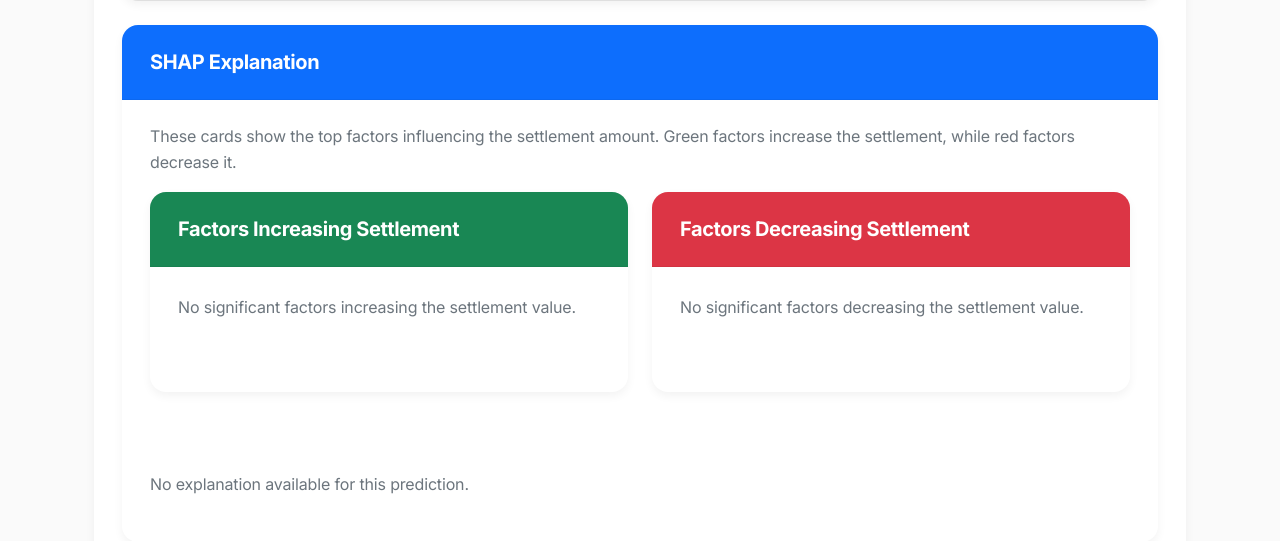
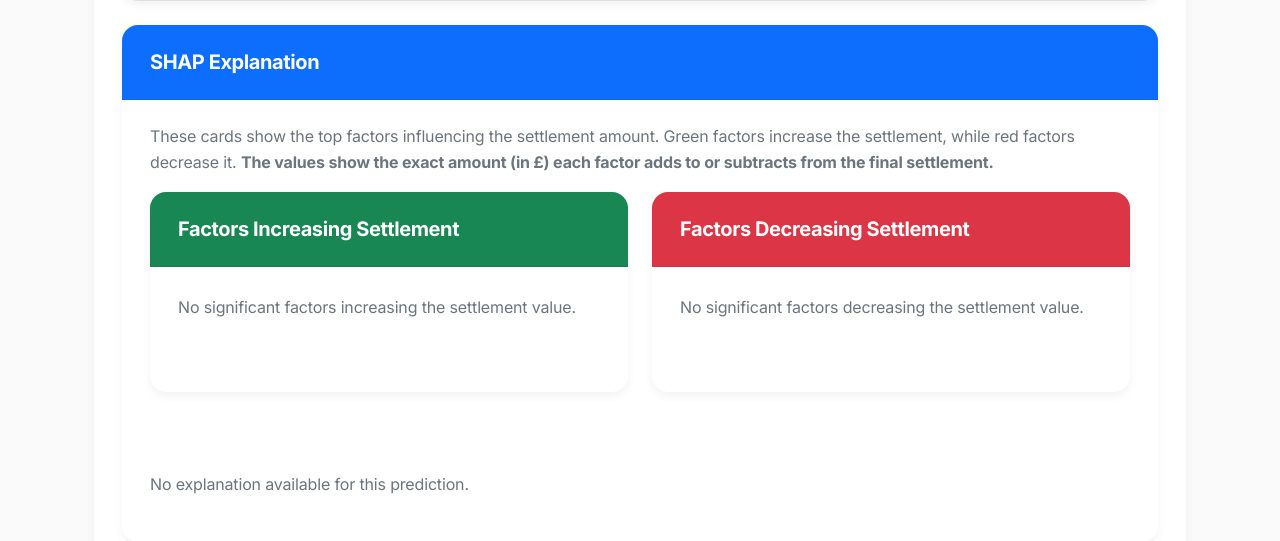
Before and after one commit to TaiSohTan/DESD-AI, a Django app: template api/templates/predictions/prediction_detail.html in a window 1280 px wide. Shown: the part 1068-1609 px from the top of the page. Run offline with Django 5.2, Linux system fonts and the light colour scheme; the template is opened without the code that fills it, so the values that code supplies are empty.

Commit message:
DESD FINALIZED

```diff
--- a/api/templates/predictions/aiengineer_prediction_detail.html
+++ b/api/templates/predictions/aiengineer_prediction_detail.html
@@ -250,6 +250,7 @@
                 <p class="text-muted mb-3">
                     These cards show the top factors influencing the settlement amount.
                     Green factors increase the settlement, while red factors decrease it.
+                    <strong>The values show the exact amount (in £) each factor adds to or subtracts from the final settlement.</strong>
                 </p>
                 <div class="row mb-4">
                     <!-- Increasing Factors (Green) -->
--- a/api/templates/predictions/prediction_detail.html
+++ b/api/templates/predictions/prediction_detail.html
@@ -185,6 +185,7 @@
                     <p class="text-muted mb-3">
                         These cards show the top factors influencing the settlement amount.
                         Green factors increase the settlement, while red factors decrease it.
+                        <strong>The values show the exact amount (in £) each factor adds to or subtracts from the final settlement.</strong>
                     </p>
                     <div class="row mb-4">
                         <!-- Increasing Factors (Green) -->
--- a/api/templates/predictions/prediction_result.html
+++ b/api/templates/predictions/prediction_result.html
@@ -198,6 +198,7 @@
             <p class="text-muted mb-3">
                 These cards show the top factors influencing the settlement amount.
                 Green factors increase the settlement, while red factors decrease it.
+                <strong>The values show the exact amount (in £) each factor adds to or subtracts from the final settlement.</strong>
             </p>
             <div class="row mb-4">
                 <!-- Increasing Factors (Green) -->
```
